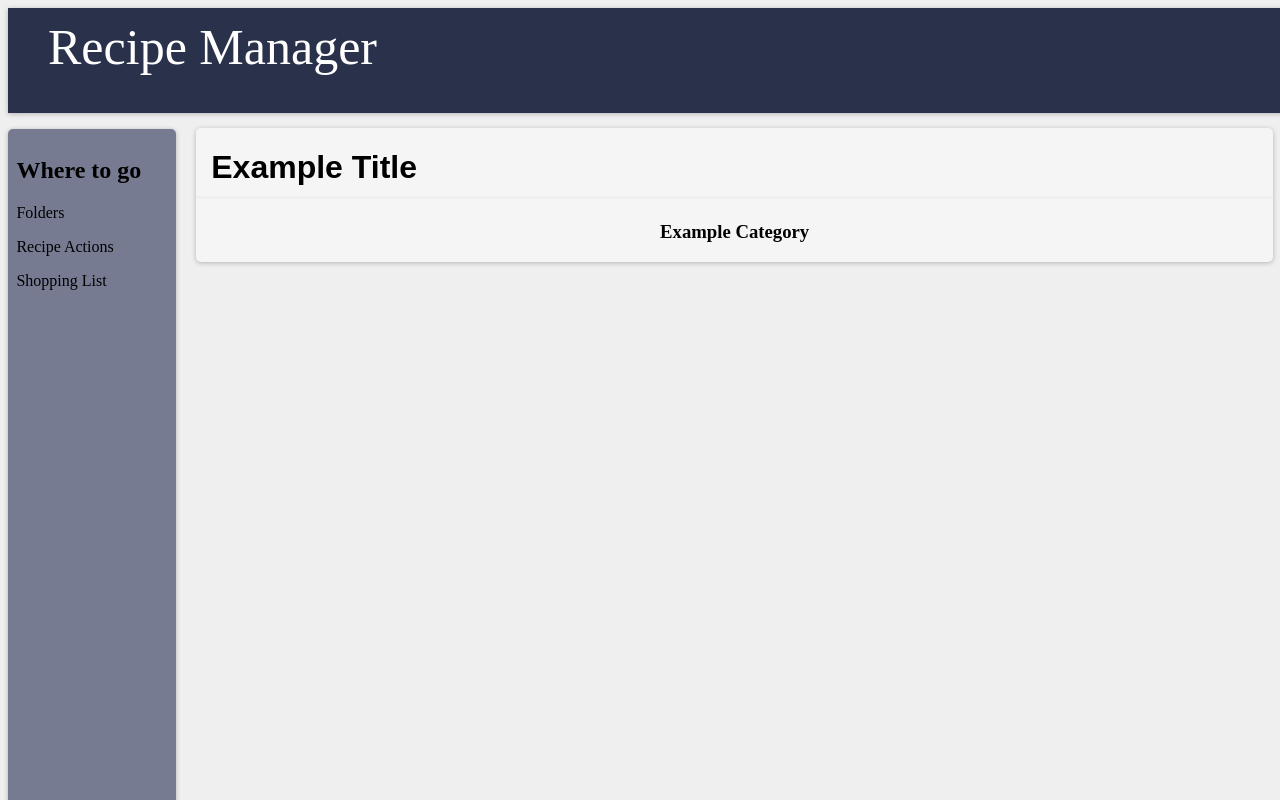
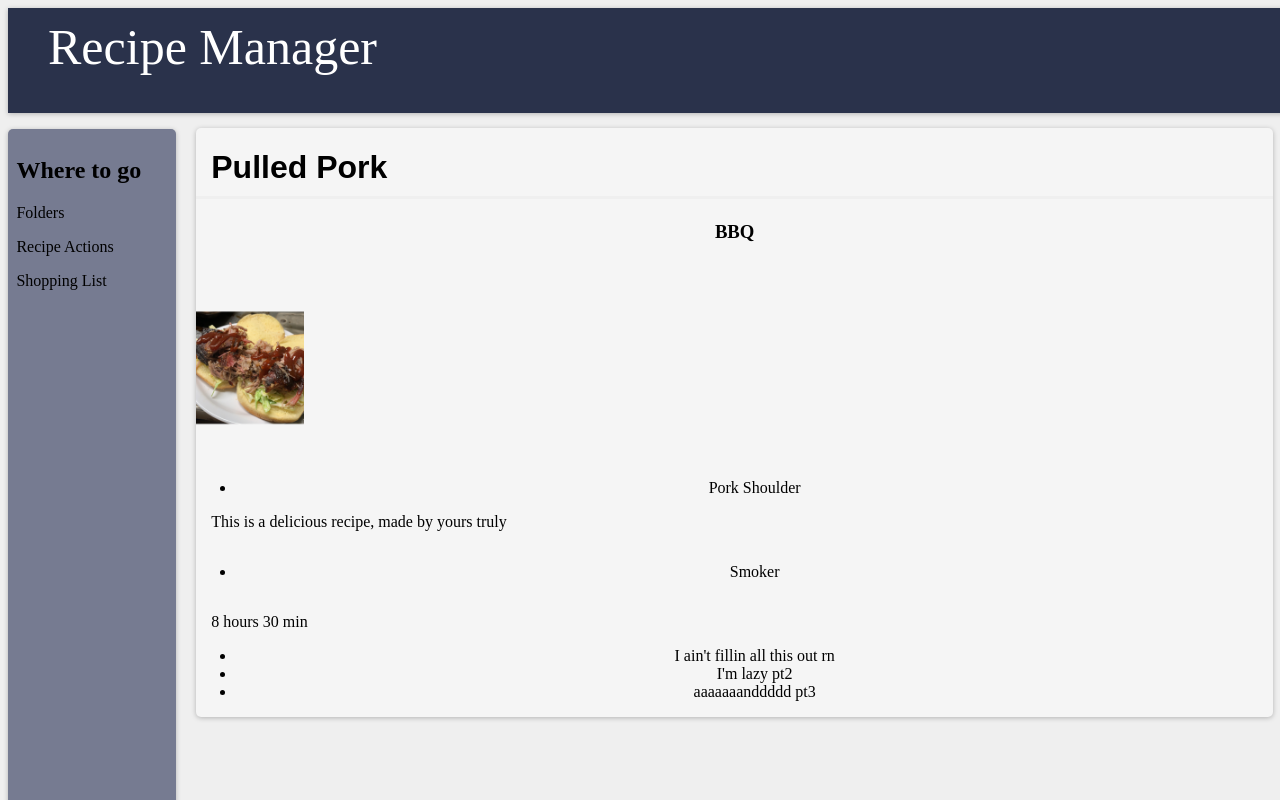
Before and after one commit to max-wild/dynamic-recipes, a React (Create React App) app: page / in a window 1280 px wide. Shown: the top 800 px of the page. Built offline with nearby package versions, Linux system fonts and the light colour scheme.

Commit message:
Inputted Placeholders

```diff
--- a/src/components/Home.jsx
+++ b/src/components/Home.jsx
@@ -49,29 +49,37 @@ export class Home extends React.Component {
               <div class = "recipes">
                 <div class = "recipe-header">
                   <div class = "recipe-title">
-                    <h1>Example Title</h1>
+                    <h1>Pulled Pork</h1>
                   </div>
                   <div class = "recipe-category">
-                    <h3>Example Category</h3>
+                    <h3>BBQ</h3>
                   </div>
                 </div>
                 <div class = "recipe-image">
+                  <img src="pulled_pork.png" alt="Delicious Pulled Pork"></img>
                 </div>
                 <div class = "ingredients-list">
                   <ul>
+                    <li>Pork Shoulder</li>
                   </ul>
                 </div>
                 <div class = "recipe-notes">
-
+                  <p>This is a delicious recipe, made by yours truly</p>
                 </div>
                 <div class = "recipe-cookware">
-
+                  <ul>
+                    <li>Smoker</li>
+                  </ul>
                 </div>
                 <div class = "cook-prep-time">
-
+                  <p>8 hours 30 min</p>
                 </div>
                 <div class = "procedure">
-
+                  <ul>
+                    <li>I ain't fillin all this out rn</li>
+                    <li>I'm lazy pt2</li>
+                    <li>aaaaaaanddddd pt3</li>
+                  </ul>
                 </div>
               </div>
             </div>
--- a/src/index.css
+++ b/src/index.css
@@ -44,7 +44,7 @@ header {
 	border-radius: 5px;
 }
 
-li{
+.nav-bar li{
   height: 25px;
   font-family: sans-serif;
   color: #ACACC3;
@@ -103,3 +103,17 @@ a {
 .dropdown:hover .dropdown-content {
   display: block;
 }
+
+.recipe-image {
+	display: grid;
+	align-items: flex-end;
+}
+
+.recipe-image img{
+	max-width: 10%;
+}
+
+.recipe-cookware {
+	display: grid;
+	align-items: flex-start;
+}
```
Also changed, not shown: public/pulled_pork.png (added).
